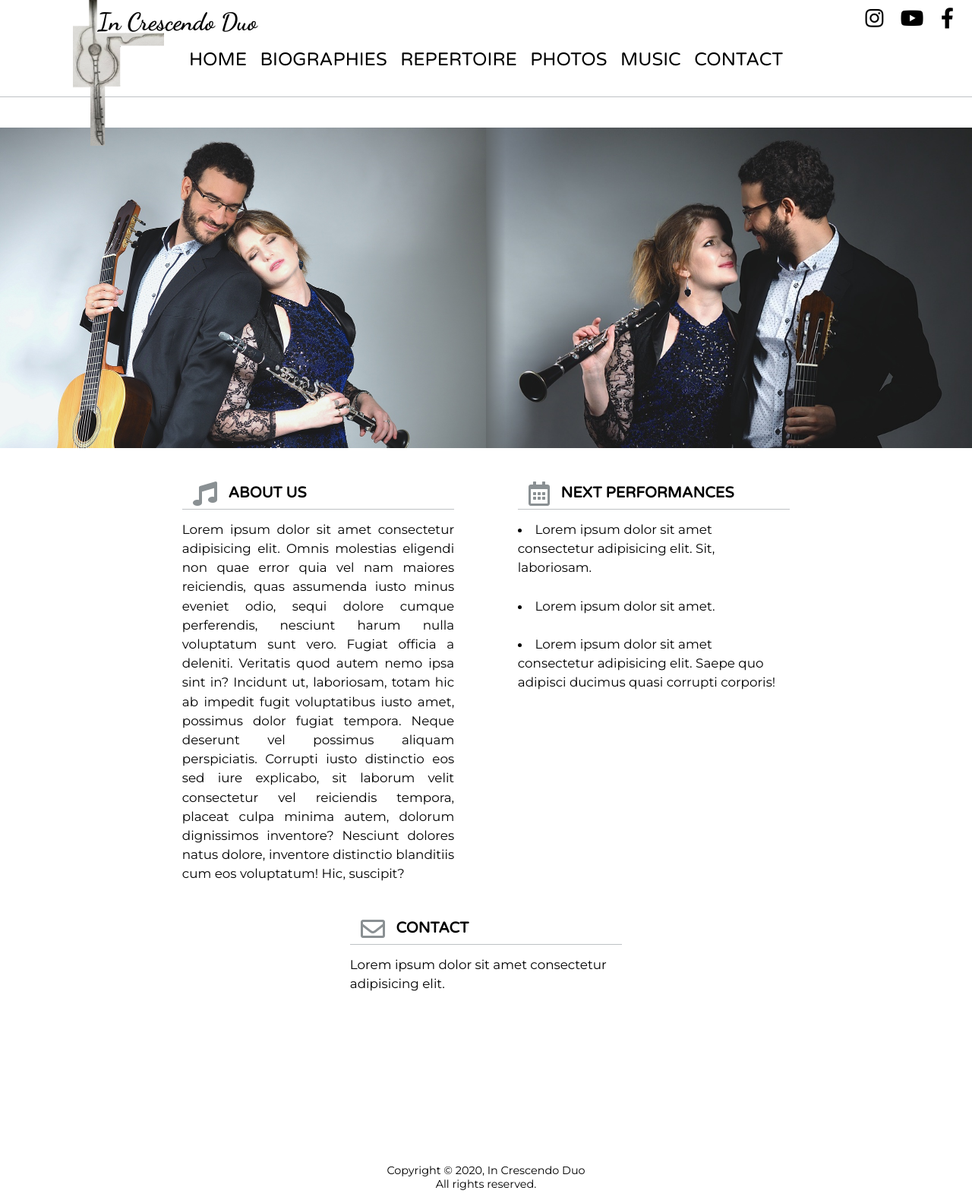
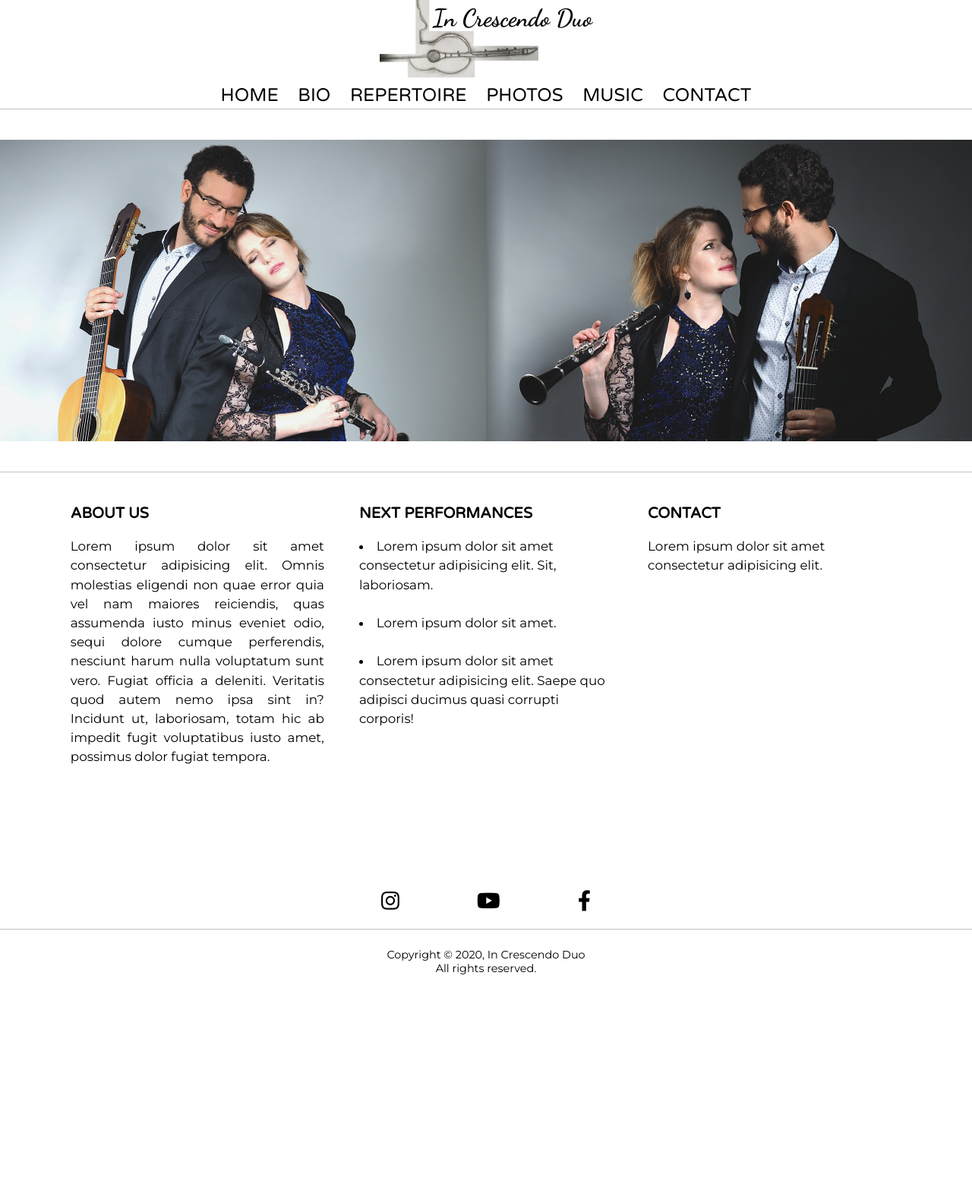
Before and after one commit to EsztiDi/increscendoduo, a PHP site: page / in a window 1280 px wide. Shown: the whole page at 76% size. After the commit the page ends 1283 px from the top, so only its background shows below. Run offline with PHP 8.4, Linux system fonts and the light colour scheme; some libraries are stand-ins or nearby versions; some web fonts are replaced.

Commit message:
New layout, logo in the middle

```diff
--- a/index.html
+++ b/index.html
@@ -14,28 +14,23 @@
 <body>
   <header>
     <div class="logo">
-      <img src="./images/logo.gif" alt="In Crescendo Duo Logo">
       <a href="./index.html">In Crescendo Duo</a>
     </div>
     <nav>
       <ul>
-        <li><a href="./index.html">Home</a></li>
-        <li><a href="./biographies.html">Biographies</a></li>
+        <li><a class="index" href="./index.html">Home</a></li>
+        <li><a href="./biographies.html">Bio</a></li>
         <li><a href="./repertoire.html">Repertoire</a></li>
         <li><a href="./photos.html">Photos</a></li>
         <li><a href="./music.html">Music</a></li>
         <li><a href="./contact.html">Contact</a></li>
       </ul>
     </nav>
-    <div class="social">
-      <a title="Instagram" href="https://www.instagram.com/guzmandanieljoseacosta/" target="_blank" rel="noopener noreferrer"><i class="fab fa-instagram"></i></a>
-      <a title="YouTube" href="https://www.youtube.com/channel/UCKPuak5VinYWDXk68tVhXFQ" target="_blank" rel="noopener noreferrer"><i class="fab fa-youtube"></i></a>
-      <a title="Facebook" href="https://www.facebook.com/In-Crescendo-Duo-105776074485190" target="_blank" rel="noopener noreferrer"><i class="fab fa-facebook-f"></i></a>
-    </div>
+
     <i class="fas fa-bars"></i>
     <i class="fas fa-times"></i>
   </header>
-  <main>
+  <main class="home">
     <!-- <div class="container"> -->
       <div class="slideshow">
         <img class="slides one" src="./images/1.jpg" alt="In Crescendo Duo 1">
@@ -44,11 +39,11 @@
     <!-- </div> -->
     <section class="cards">
       <div class="us">
-        <h3><i class="fas fa-music"></i>About us</h3>
-        <p>Lorem ipsum dolor sit amet consectetur adipisicing elit. Omnis molestias eligendi non quae error quia vel nam maiores reiciendis, quas assumenda iusto minus eveniet odio, sequi dolore cumque perferendis, nesciunt harum nulla voluptatum sunt vero. Fugiat officia a deleniti. Veritatis quod autem nemo ipsa sint in? Incidunt ut, laboriosam, totam hic ab impedit fugit voluptatibus iusto amet, possimus dolor fugiat tempora. Neque deserunt vel possimus aliquam perspiciatis. Corrupti iusto distinctio eos sed iure explicabo, sit laborum velit consectetur vel reiciendis tempora, placeat culpa minima autem, dolorum dignissimos inventore? Nesciunt dolores natus dolore, inventore distinctio blanditiis cum eos voluptatum! Hic, suscipit?</p>
+        <h3>About us</h3>
+        <p>Lorem ipsum dolor sit amet consectetur adipisicing elit. Omnis molestias eligendi non quae error quia vel nam maiores reiciendis, quas assumenda iusto minus eveniet odio, sequi dolore cumque perferendis, nesciunt harum nulla voluptatum sunt vero. Fugiat officia a deleniti. Veritatis quod autem nemo ipsa sint in? Incidunt ut, laboriosam, totam hic ab impedit fugit voluptatibus iusto amet, possimus dolor fugiat tempora.</p>
       </div>
       <div class="next">
-        <h3><i class="far fa-calendar-alt"></i>Next performances</h3>
+        <h3>Next performances</h3>
         <ul>
           <li>Lorem ipsum dolor sit amet consectetur adipisicing elit. Sit, laboriosam.</li>
           <br>
@@ -58,12 +53,17 @@
         </ul>
       </div>
       <div class="contact">
-        <h3><i class="far fa-envelope"></i>Contact</h3>
+        <h3>Contact</h3>
         <p>Lorem ipsum dolor sit amet consectetur adipisicing elit.</p>
       </div>
     </section>
   </main>
   <footer>
+    <div class="social">
+      <a title="Instagram" href="https://www.instagram.com/guzmandanieljoseacosta/" target="_blank" rel="noopener noreferrer"><i class="fab fa-instagram"></i></a>
+      <a title="YouTube" href="https://www.youtube.com/channel/UCKPuak5VinYWDXk68tVhXFQ" target="_blank" rel="noopener noreferrer"><i class="fab fa-youtube"></i></a>
+      <a title="Facebook" href="https://www.facebook.com/In-Crescendo-Duo-105776074485190" target="_blank" rel="noopener noreferrer"><i class="fab fa-facebook-f"></i></a>
+    </div>
     <p>Copyright &copy; 2020, In Crescendo Duo <br> All rights reserved.</p>
   </footer>
   <script src="https://cdnjs.cloudflare.com/ajax/libs/gsap/3.3.3/gsap.min.js"></script>
--- a/scripts/main.js
+++ b/scripts/main.js
@@ -1,18 +1,4 @@
 $(document).ready(function() {
-
-  // if (window.matchMedia("(min-width: 641px)").matches) {
-  //   var prevScrollPos = window.pageYOffset;
-  //   $(window).on("scroll", function(){
-  //     var currentScrollPos = window.pageYOffset;
-
-  //     if (prevScrollPos > currentScrollPos) {
-  //       $("body > header").css("top", "0");
-  //     } else {
-  //       $("body > header").css("top", "-13rem");
-  //     }
-  //     prevScrollPos = currentScrollPos;
-  //   })
-  // }
 
   if (window.matchMedia("(max-width: 640px)").matches) {
     var slideIndex = 0;
@@ -48,7 +34,7 @@ $(document).ready(function() {
     if (window.matchMedia("(pointer: fine)").matches) {
       setTimeout(function() {
         $("body").removeClass("modal-open");
-      }, 300);
+      }, 350);
       // $("body > header").removeClass("modal-open");
     }
   }
@@ -80,12 +66,6 @@ $(document).ready(function() {
     plusSlides(1);
   });
 
-  // $(".thumbnail").each(function (index) {
-  //   $(this).on("click", function () {
-  //     currentSlide(index + 1);
-  //   });
-  // });
-
   var modalSlideIndex = 1;
   modalSlides(modalSlideIndex);
 
@@ -110,78 +90,82 @@ $(document).ready(function() {
   $("header .fa-bars, header .fa-times").on("click", function () {
     $("body > header").toggleClass("show1");
     setTimeout(function() {
-      $("nav ul, .social").toggleClass("show2");
+      $("nav ul").toggleClass("show2");
     }, 100);
     $("header .fa-bars, header .fa-times").toggle(500);
   });
 
-  gsap.registerPlugin(ScrollTrigger);
-
-  ScrollTrigger.defaults({
-    start: "10% bottom",
+  $(".cards > *, .bio p, .photos .card, .videos, .music p").each(function (index) {
+    $(this).css("animation-delay", index * 0.15 + "s");
   });
 
-  ScrollTrigger.batch(".cards div", {
-    onEnter: (elements, triggers) => {
-      gsap.from(elements, { y: 70, opacity: 0, duration: 0.6, stagger: 0.2 });
-    },
-    once: true,
-  });
+  // gsap.registerPlugin(ScrollTrigger);
 
-  ScrollTrigger.batch(".flora h3, .flora div", {
-    onEnter: (elements, triggers) => {
-      gsap.from(elements, { opacity: 0, duration: 0.8, stagger: 0.2 });
-    },
-    once: true,
-  });
-  ScrollTrigger.batch(".flora p", {
-    onEnter: (elements, triggers) => {
-      gsap.from(elements, { y: 70, opacity: 0, duration: 0.6, stagger: 0.2 });
-    },
-    once: true,
-  });
+  // ScrollTrigger.defaults({
+  //   start: "10% bottom",
+  // });
 
-  ScrollTrigger.batch(".daniel h3, .daniel div", {
-    onEnter: (elements, triggers) => {
-      gsap.from(elements, { opacity: 0, duration: 0.8, stagger: 0.2 });
-    },
-    once: true,
-  });
-  ScrollTrigger.batch(".daniel p", {
-    onEnter: (elements, triggers) => {
-      gsap.from(elements, { y: 70, opacity: 0, duration: 0.6, stagger: 0.2 });
-    },
-    once: true,
-  });
+  // ScrollTrigger.batch(".cards div", {
+  //   onEnter: (elements, triggers) => {
+  //     gsap.from(elements, { y: 70, opacity: 0, duration: 0.6, stagger: 0.2 });
+  //   },
+  //   once: true,
+  // });
 
-  ScrollTrigger.batch(".rep h3, .rep div", {
-    onEnter: (elements, triggers) => {
-      gsap.from(elements, { opacity: 0, duration: 0.8, stagger: 0.2 });
-    },
-    once: true,
-  });
-  ScrollTrigger.batch(".rep p", {
-    onEnter: (elements, triggers) => {
-      gsap.from(elements, { y: 70, opacity: 0, duration: 0.6, stagger: 0.2 });
-    },
-    once: true,
-  });
+  // ScrollTrigger.batch(".flora h3, .flora div", {
+  //   onEnter: (elements, triggers) => {
+  //     gsap.from(elements, { opacity: 0, duration: 0.8, stagger: 0.2 });
+  //   },
+  //   once: true,
+  // });
+  // ScrollTrigger.batch(".flora p", {
+  //   onEnter: (elements, triggers) => {
+  //     gsap.from(elements, { y: 70, opacity: 0, duration: 0.6, stagger: 0.2 });
+  //   },
+  //   once: true,
+  // });
 
-  // gsap.set(".card", { y: 100, opacity: 0 });
-  ScrollTrigger.batch(".card", {
-    onEnter: (elements, triggers) => {
-      // gsap.to(elements, { y: 0, opacity: 1, duration: 0.6, stagger: 0.2 });
-      gsap.from(elements, { y: 70, opacity: 0, duration: 0.6, stagger: 0.2 });
-    },
-    once: true
-  });
+  // ScrollTrigger.batch(".daniel h3, .daniel div", {
+  //   onEnter: (elements, triggers) => {
+  //     gsap.from(elements, { opacity: 0, duration: 0.8, stagger: 0.2 });
+  //   },
+  //   once: true,
+  // });
+  // ScrollTrigger.batch(".daniel p", {
+  //   onEnter: (elements, triggers) => {
+  //     gsap.from(elements, { y: 70, opacity: 0, duration: 0.6, stagger: 0.2 });
+  //   },
+  //   once: true,
+  // });
 
-  ScrollTrigger.batch(".music h3, .music div", {
-    onEnter: (elements, triggers) => {
-      gsap.from(elements, { opacity: 0, duration: 0.8, stagger: 0.2 });
-    },
-    once: true,
-  });
+  // ScrollTrigger.batch(".rep h3, .rep div", {
+  //   onEnter: (elements, triggers) => {
+  //     gsap.from(elements, { opacity: 0, duration: 0.8, stagger: 0.2 });
+  //   },
+  //   once: true,
+  // });
+  // ScrollTrigger.batch(".rep p", {
+  //   onEnter: (elements, triggers) => {
+  //     gsap.from(elements, { y: 70, opacity: 0, duration: 0.6, stagger: 0.2 });
+  //   },
+  //   once: true,
+  // });
+
+  // // gsap.set(".card", { y: 100, opacity: 0 });
+  // ScrollTrigger.batch(".card", {
+  //   onEnter: (elements, triggers) => {
+  //     // gsap.to(elements, { y: 0, opacity: 1, duration: 0.6, stagger: 0.2 });
+  //     gsap.from(elements, { y: 70, opacity: 0, duration: 0.6, stagger: 0.2 });
+  //   },
+  //   once: true
+  // });
+
+  // ScrollTrigger.batch(".music h3, .music div", {
+  //   onEnter: (elements, triggers) => {
+  //     gsap.from(elements, { opacity: 0, duration: 0.8, stagger: 0.2 });
+  //   },
+  //   once: true,
+  // });
 
 
 })
--- a/styles/main.css
+++ b/styles/main.css
@@ -11,7 +11,8 @@
   --hover-color: #8A9093;
   --border-color: #BEC1C4;
   --transition-time: 0.2s ease-in;
-  --fade-animation: fade-in 0.8s forwards;
+  --fade-animation: fade-in 0.9s forwards;
+  --up-animation: up 0.6s forwards;
 }
 * {
   margin: 0;
@@ -52,7 +53,7 @@ body > header {
   top: 0;
   left: 0;
   width: 100%; */
-  height: 8rem;
+  height: 9rem;
   background: #FFF;
   /* background: var(--header-bg); */
   /* background: linear-gradient(to bottom, var(--header-bg) 85%, transparent 100%); */
@@ -72,39 +73,43 @@ header .fa-bars, header .fa-times {
   font-size: 1.6rem;
 }
 .logo {
-  position: absolute;
-  top: 0;
-  left: 7.5%;
-  width: 7.5rem;
-  height: 12rem;
+  position: relative;
+  top: -1rem;
+  /* left: 38.89%; */
+  /* right: -10%; */
+  width: 17.5rem;
+  height: 7.35rem;
+  margin: auto;
+  background-repeat: no-repeat;
+  background-size: contain;
+  background-image: url("../images/logo-v.gif");
 }
-.logo img {
+/* .logo img {
   position: absolute;
   top: 0;
   left: 0;
   width: 100%;
   height: 100%;
-}
+} */
 .logo a {
   position: absolute;
-  bottom: 75%;
-  left: 27%;
-  white-space: nowrap;
+  bottom: 50%;
+  right: 0;
+  /* left: 35%; */
+  /* white-space: nowrap; */
   font-size: 2rem;
   font-family: 'Dancing Script', cursive;
 }
 nav {
   position: absolute;
-  top: 50%;
+  bottom: 2%;
   width: 100%;
 }
 nav ul {
   display: flex;
   align-items: center;
   justify-content: center;
-  flex-wrap: wrap;
   list-style: none;
-  width: 68%;
   height: 100%;
   margin: auto;
 }
@@ -141,27 +146,43 @@ nav li:hover a {
   color: #0168e2;
 }
 .social {
-  position: absolute;
-  top: 6%;
-  right: 1%;
+  /* position: absolute; */
+  /* top: 6%; */
+  /* right: 1%; */
   display: flex;
   align-items: center;
-  justify-content: flex-end;
-  min-width: 11%;
+  justify-content: center;
+  margin-bottom: 1.5rem;
+  border-bottom: 1px solid #BEC1C4;
+  border-bottom: 1px solid var(--border-color);
+  /* min-width: 11%; */
 }
 .social a {
   font-size: 1.7rem;
-  padding: 0 8%;
+  padding: 0 4% 1.3rem;
 }
 .active {
-  border-bottom: 1px solid #BEC1C4;
-  border-bottom: 1px solid var(--border-color);
-  /* border-bottom: 1px solid var(--header-color); */
+  /* border-bottom: 1px solid #BEC1C4; */
+  /* border-bottom: 1px solid var(--border-color); */
+  color: #8A9093;
+  color: var(--hover-color);
 }
 
 main {
   /* margin-top: 9.5rem; */
   margin-top: 2.5rem;
+}
+main > h2 {
+  display: none;
+  padding: 0.5rem 0;
+  text-align: center;
+  font-size: 1.4rem;
+  font-family: 'Varela Round', sans-serif;
+  text-transform: uppercase;
+  border-bottom: 1px solid #BEC1C4;
+  border-bottom: 1px solid var(--border-color);
+  opacity: 0;
+  animation: var(--fade-animation);
 }
 
 section {
@@ -177,7 +198,7 @@ section > * {
   position: relative;
   overflow: hidden;
   width: 100%;
-  padding-top: 33%;
+  padding-top: 31%;
   background: linear-gradient(225deg, #BEC1C4, transparent);
   animation: var(--fade-animation);
   /* padding-top: 66.64%; */
@@ -201,8 +222,8 @@ section > * {
 } */
 .slides {
   position: absolute;
-  top: 0;
-  left: 0%;
+  top: -3%;
+  left: 0;
   width: 50%;
 }
 .slides.two {
@@ -211,33 +232,38 @@ section > * {
 
 .cards {
   display: flex;
-  justify-content: space-evenly;
+  justify-content: center;
   flex-wrap: wrap;
-  /* margin: 0 11%; */
+  margin: 2.5rem 0 0;
+  padding: 0 5%;
+  border-top: 1px solid #BEC1C4;
+  border-top: 1px solid var(--border-color);
 }
 .cards > * {
-  flex-basis: 48%;
-  padding: 2.5rem 4% 0;
+  flex-basis: 33%;
+  padding: 2.5rem 2% 0;
+  opacity: 0;
+  animation: var(--up-animation);
 }
 .us {
   text-align: justify;
 }
 .cards h3 {
-  display: flex;
-  align-items: center;
+  /* display: flex; */
+  /* align-items: center; */
   /* font-family: 'Kaushan Script', cursive; */
   font-family: 'Varela Round', sans-serif;
   text-transform: uppercase;
-  margin-bottom: 4%;
-  border-bottom: 1px solid #BEC1C4;
-  border-bottom: 1px solid var(--border-color);
+  margin-bottom: 1rem;
+  /* border-bottom: 1px solid #BEC1C4; */
+  /* border-bottom: 1px solid var(--border-color); */
 }
-h3 i {
+/* h3 i {
   font-size: 2rem;
   margin: 1% 4%;
   color: #8A9093;
   color: var(--hover-color);
-}
+} */
 
 .bio h3 {
   letter-spacing: 0.1rem;
@@ -438,7 +479,7 @@ footer {
   width: 100%;
   font-size: 0.9rem;
   text-align: center;
-  margin: 14rem 0 1rem;
+  margin: 10rem 0 1rem;
 }
 
 @media screen and (max-width: 640px) {
```
Also changed, not shown: other parts of styles/main.css (+81 -40 lines), biographies.html (+7 -7 lines), contact.html (+28 -28 lines), music.html (+15 -15 lines), photos.html (+8 -18 lines), repertoire.html (+8 -8 lines), images/logo-v.gif (added).
